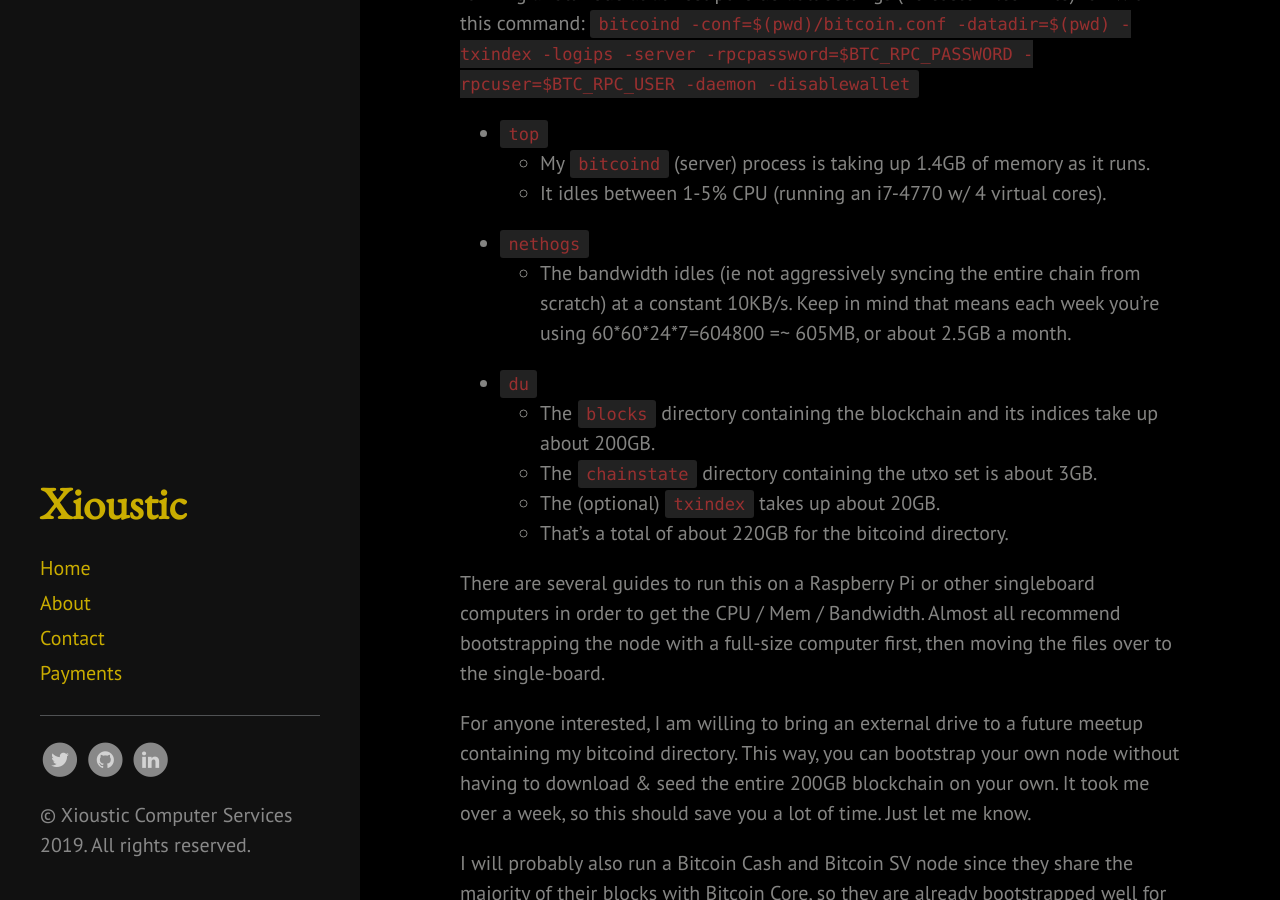
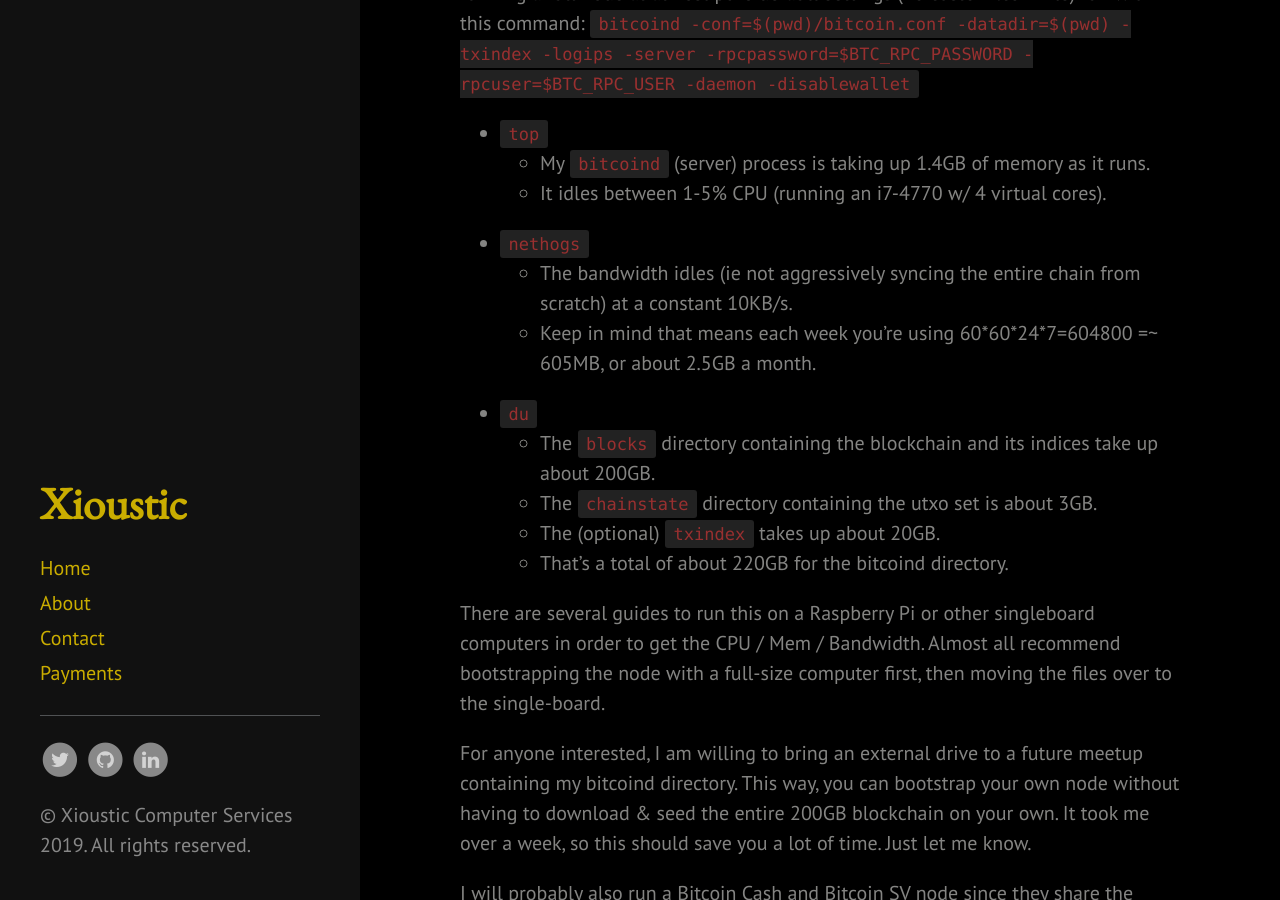
Before and after one commit to Xioustic/xioustic.github.io, a Jekyll site: the page built from _posts/2019-02-07-bitcoind-full-node-requirements.md, in a window 1280 px wide and 900 px high, scrolled down 372 px. Built offline with Jekyll 4.4.1, drawn with Linux system fonts in a browser that asks for light colours; nearby versions of some CDN libraries; Markdown is read by kramdown in place of the engine named in the settings; comment, search, counter and statistics services are not loaded.

```diff
--- a/_posts/2019-02-07-bitcoind-full-node-requirements.md
+++ b/_posts/2019-02-07-bitcoind-full-node-requirements.md
@@ -19,7 +19,8 @@ There were questions about system requirements. I believe a baseline requirement
     - My `bitcoind` (server) process is taking up 1.4GB of memory as it runs.
     - It idles between 1-5% CPU (running an i7-4770 w/ 4 virtual cores).
 - `nethogs`
-    - The bandwidth idles (ie not aggressively syncing the entire chain from scratch) at a constant 10KB/s. Keep in mind that means each week you're using 60\*60\*24\*7=604800 =~ 605MB, or about 2.5GB a month.
+    - The bandwidth idles (ie not aggressively syncing the entire chain from scratch) at a constant 10KB/s.
+    - Keep in mind that means each week you're using 60\*60\*24\*7=604800 =~ 605MB, or about 2.5GB a month.
 - `du`
     - The `blocks` directory containing the blockchain and its indices take up about 200GB.
     - The `chainstate` directory containing the utxo set is about 3GB.
```
